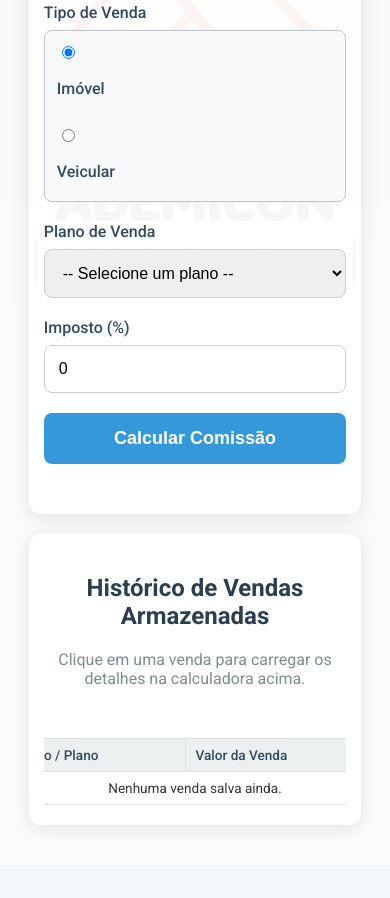
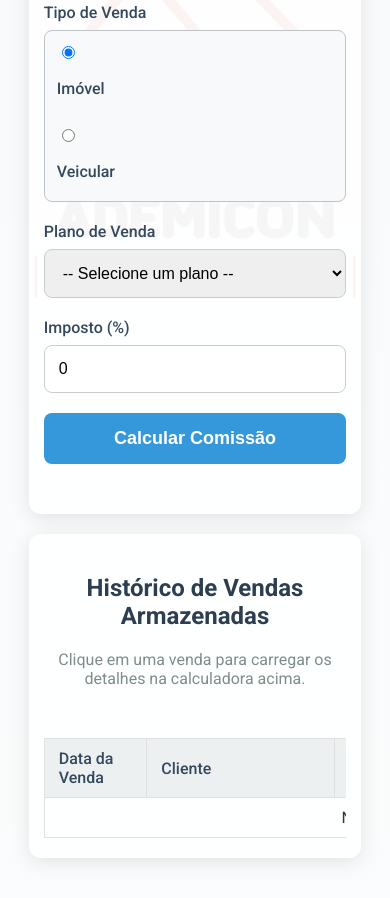
Before and after one commit to MurilloMartinsProveza/comissionamento, a website: page public/index.html in a window 390 px wide. Shown: the part 635-1533 px from the top of the page. Before the commit the page ends 1500 px from the top, so only its background shows below. Drawn offline with Linux system fonts and the light colour scheme; no server answers; sample sign-in values are in the browser's storage.

Commit message:
Formatando tabela histórico2

```diff
--- a/public/style.css
+++ b/public/style.css
@@ -228,10 +228,46 @@ button:hover {
 
 .hidden { display: none; }
 #containerResultados, .container-historico, .container-previsao { margin-top: 20px; }
-.table-wrapper { display: flex; justify-content: center; overflow-x: auto; width: 100%; }
-.tabela-resultados { border-collapse: collapse; margin-top: 20px; }
-.tabela-resultados th, .tabela-resultados td { border: 1px solid #e0e0e0; padding: 10px 14px; text-align: left; white-space: nowrap; vertical-align: middle; }
-.tabela-resultados th { background-color: #ecf0f1; color: #34495e; font-weight: 500; }
+
+/* --- REGRAS PRINCIPAIS PARA A TABELA E ROLAGEM --- */
+.table-wrapper {
+    overflow-x: auto;
+    width: 100%;
+}
+
+.tabela-resultados {
+    border-collapse: collapse;
+    margin-top: 20px;
+    table-layout: fixed; /* FORÇA a tabela a obedecer as larguras definidas */
+    width: 100%;       /* A tabela ocupa 100% do wrapper (que terá rolagem) */
+}
+
+.tabela-resultados th,
+.tabela-resultados td {
+    border: 1px solid #e0e0e0;
+    padding: 10px 14px;
+    text-align: left;
+    vertical-align: middle;
+    /* Permite que o texto quebre caso a célula seja muito estreita */
+    white-space: normal;
+    word-wrap: break-word;
+}
+
+.tabela-resultados th {
+    background-color: #ecf0f1;
+    color: #34495e;
+    font-weight: 500;
+}
+
+/* --- LARGURAS FIXAS PARA AS COLUNAS DA TABELA DE HISTÓRICO --- */
+.container-historico .tabela-resultados th:nth-child(1) { width: 12%; } /* Data */
+.container-historico .tabela-resultados th:nth-child(2) { width: 25%; } /* Cliente */
+.container-historico .tabela-resultados th:nth-child(3) { width: 25%; } /* Plano */
+.container-historico .tabela-resultados th:nth-child(4) { width: 15%; } /* Valor */
+.container-historico .tabela-resultados th:nth-child(5) { width: 15%; } /* Comissão */
+.container-historico .tabela-resultados th:nth-child(6) { width: 8%; }  /* Ações */
+
+
 .tabela-detalhada th { position: sticky; top: 0; }
 .resumo-comissao { margin-top: 20px; padding-top: 15px; border-top: 1px solid #e0e0e0; max-width: 800px; margin-left: auto; margin-right: auto; }
 .linha-resumo { display: flex; justify-content: space-between; padding: 8px 5px; font-size: 1.1em; }
@@ -240,15 +276,6 @@ button:hover {
 #corpoTabelaHistorico tr { cursor: pointer; }
 #corpoTabelaHistorico tr:hover { background-color: #f9f9f9; }
 .tabela-detalhada th:last-child, .tabela-detalhada td:last-child { font-weight: bold; background-color: #f0f2f5; }
-
-/* Larguras mínimas para DESKTOP */
-.container-historico .tabela-resultados th:nth-child(1), .container-historico .tabela-resultados td:nth-child(1) { min-width: 100px; }
-.container-historico .tabela-resultados th:nth-child(2), .container-historico .tabela-resultados td:nth-child(2) { min-width: 200px; white-space: normal; }
-.container-historico .tabela-resultados th:nth-child(3), .container-historico .tabela-resultados td:nth-child(3) { min-width: 250px; white-space: normal; }
-.container-historico .tabela-resultados th:nth-child(4), .container-historico .tabela-resultados td:nth-child(4),
-.container-historico .tabela-resultados th:nth-child(5), .container-historico .tabela-resultados td:nth-child(5) { min-width: 150px; }
-.container-historico .tabela-resultados th:nth-child(6), .container-historico .tabela-resultados td:nth-child(6) { min-width: 120px; }
-
 
 /* --- MEDIA QUERY PARA CELULARES --- */
 @media (max-width: 768px) {
@@ -280,22 +307,8 @@ button:hover {
         margin-right: 0;
     }
 
-    /* --- NOVOS AJUSTES PARA A TABELA DE HISTÓRICO NO CELULAR --- */
-    .tabela-resultados th,
-    .tabela-resultados td {
-        padding: 8px 10px; /* Reduz o espaçamento interno */
-        font-size: 0.85em; /* Reduz um pouco a fonte */
-    }
-
-    .container-historico .tabela-resultados th:nth-child(2), /* Cliente */
-    .container-historico .tabela-resultados td:nth-child(2),
-    .container-historico .tabela-resultados th:nth-child(3), /* Plano */
-    .container-historico .tabela-resultados td:nth-child(3) {
-        min-width: 150px; /* Reduz a largura mínima para celular */
-    }
-
-    .botoes-acao button {
-        padding: 6px 8px;
-        font-size: 12px;
+    .tabela-resultados {
+        /* No celular, forçamos um tamanho mínimo total para garantir a rolagem */
+        min-width: 800px;
     }
 }
```
